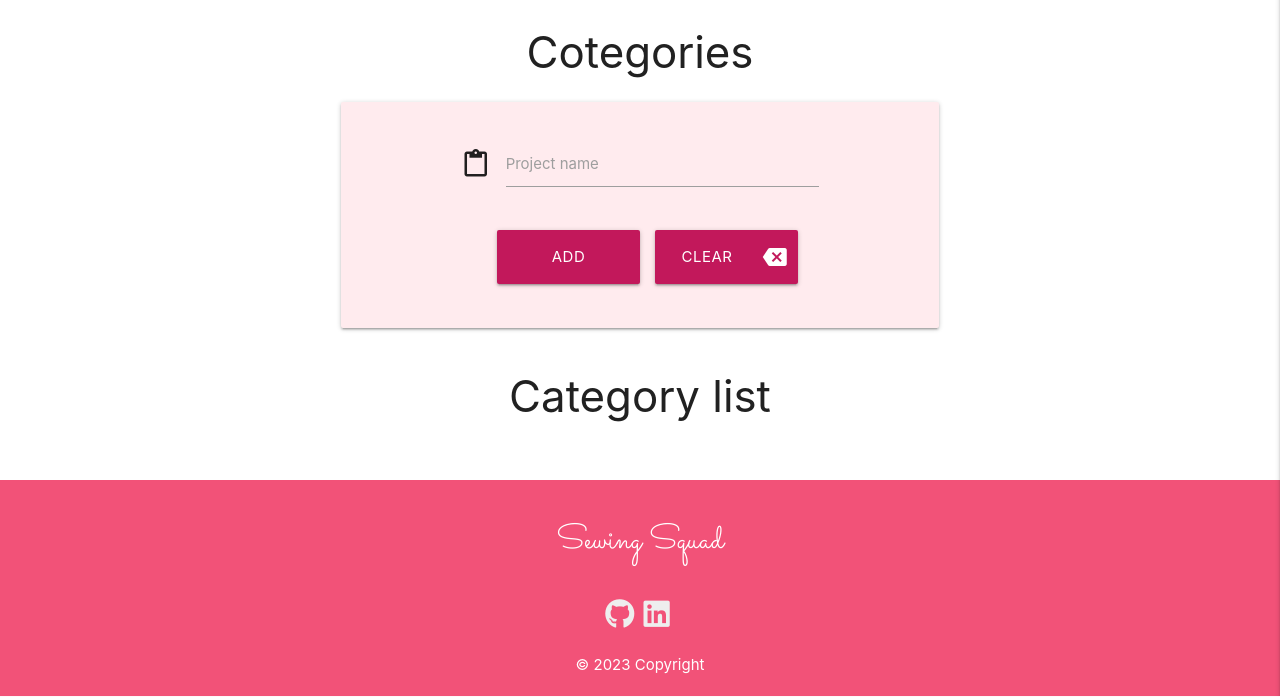
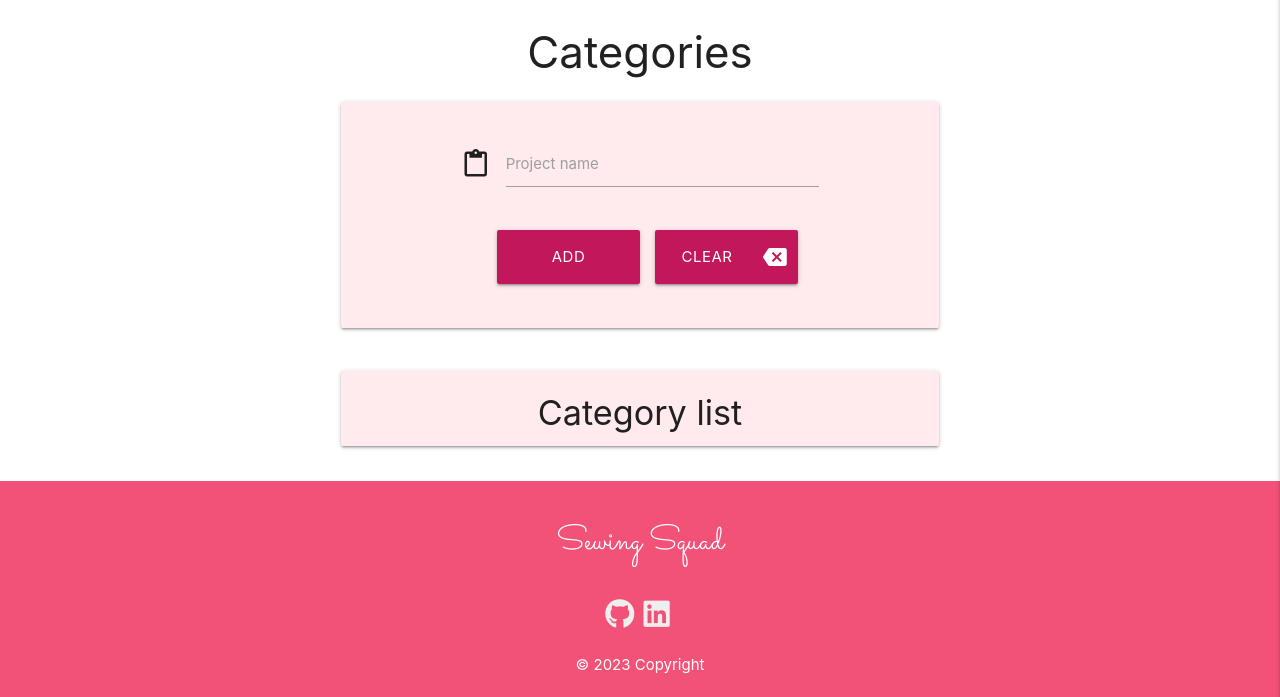
Before and after one commit to vero-nika-2828/sewing-squad-gitpod, a Flask app: page /categories in a window 1280 px wide. Shown: the part 104-801 px from the top of the page. Run offline with Flask 2, Linux system fonts and the light colour scheme; data that the repository does not hold is empty; some libraries are stand-ins or nearby versions; some web fonts are replaced.

Commit message:
Update category input in add/edit_project.html

```diff
--- a/sewingsquad/routes.py
+++ b/sewingsquad/routes.py
@@ -155,6 +155,8 @@ def project(sewingwork_id):
 
 @app.route("/add_project", methods=["GET", "POST"])
 def add_project():
+    categories = Category.query.all()
+
     if request.method == "POST":
         username = session["user"]
 
@@ -179,7 +181,7 @@ def add_project():
         flash('Project Added Successfully!')
         return redirect(url_for("my_projects"))
 
-    return render_template("add_project.html")
+    return render_template("add_project.html", categories=categories)
 
 
 @app.route("/add_comment/<int:sewingwork_id>", methods=["POST"])
@@ -207,6 +209,7 @@ def add_comment(sewingwork_id):
 @app.route("/edit_project/<int:sewingwork_id>", methods=["GET", "POST"])
 def edit_project(sewingwork_id):
     sewingwork = SewingWorks.query.get_or_404(sewingwork_id)
+    categories = Category.query.all()
 
     if request.method == "POST":
         username = session["user"]
@@ -229,7 +232,7 @@ def edit_project(sewingwork_id):
         flash(
             "Your project has been successfully edited."
             )
-    return render_template("edit_project.html", project=sewingwork)
+    return render_template("edit_project.html", categories=categories, project=sewingwork)
 
 
 @app.route("/delete_project/<int:sewingwork_id>")
--- a/sewingsquad/templates/categories.html
+++ b/sewingsquad/templates/categories.html
@@ -1,5 +1,5 @@
 {% extends "base.html" %}
-{% block header %} Cotegories {% endblock %}
+{% block header %} Categories {% endblock %}
 {% block content %}
 <div class="row">
     <!--Form to add project-->
@@ -34,11 +34,13 @@
 </div>
 
 <div class="row center-align">
-    <h3>Category list</h3>
-    <ul>
-        {% for category in categories %}
-            <li>{{category}}</li>
-        {% endfor %}
-    </ul>
+    <div class="card-panel col s12 m8 offset-m2 red lighten-5">
+        <h4>Category list</h4>
+        <ul>
+            {% for category in categories %}
+                <li>{{category}}</li>
+            {% endfor %}
+        </ul>
+    </div>
 </div>
 {% endblock %}
```
Also changed, not shown: sewingsquad/templates/add_project.html (+4 -12 lines), sewingsquad/templates/edit_project.html (+4 -12 lines).
